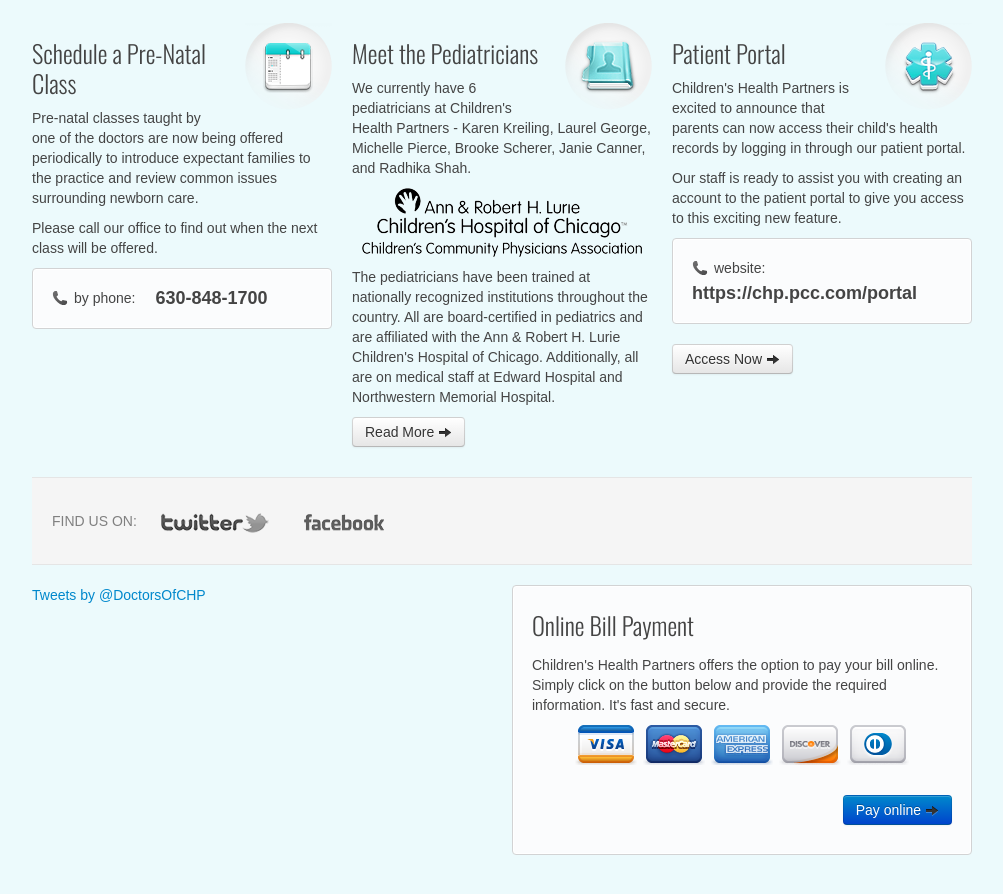
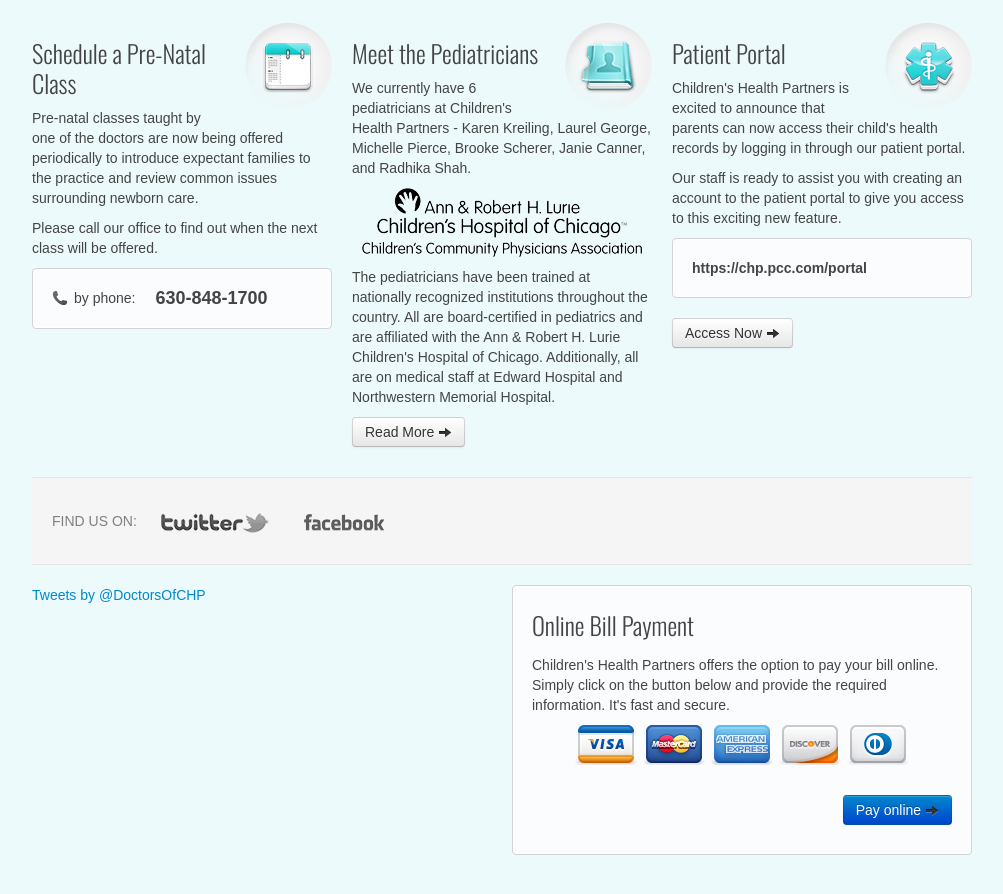
Before and after one commit to chpweb/web, a Jekyll site: the page built from index.html, in a window 1280 px wide and 900 px high, scrolled down 793 px. Shown: the top 894 px of the window, without its empty margins (138-1141 px from the left). Built offline with Jekyll 4.4.1, drawn with Linux system fonts in a browser that asks for light colours; some web fonts are replaced; comment, search, counter and statistics services are not loaded.

Commit message:
Update index.html

```diff
--- a/index.html
+++ b/index.html
@@ -97,7 +97,7 @@
 				</h3>
 				<p>Children's Health Partners is excited to announce that parents can now access their child's health records by logging in through our patient portal.</p>
 				<p>Our staff is ready to assist you with creating an account to the patient portal to give you access to this exciting new feature.</p>
-				<p class="well contact-phone"><label>website:</label> <strong>https://chp.pcc.com/portal</strong></p>
+				<p class="well"><strong>https://chp.pcc.com/portal</strong></p>
 				<p><a class="btn btn-medium" target="_blank" href="https://chp.pcc.com/portal">Access Now <i class="icon-arrow-right"></i></a></p>
 			</div>
 		</div>
```
